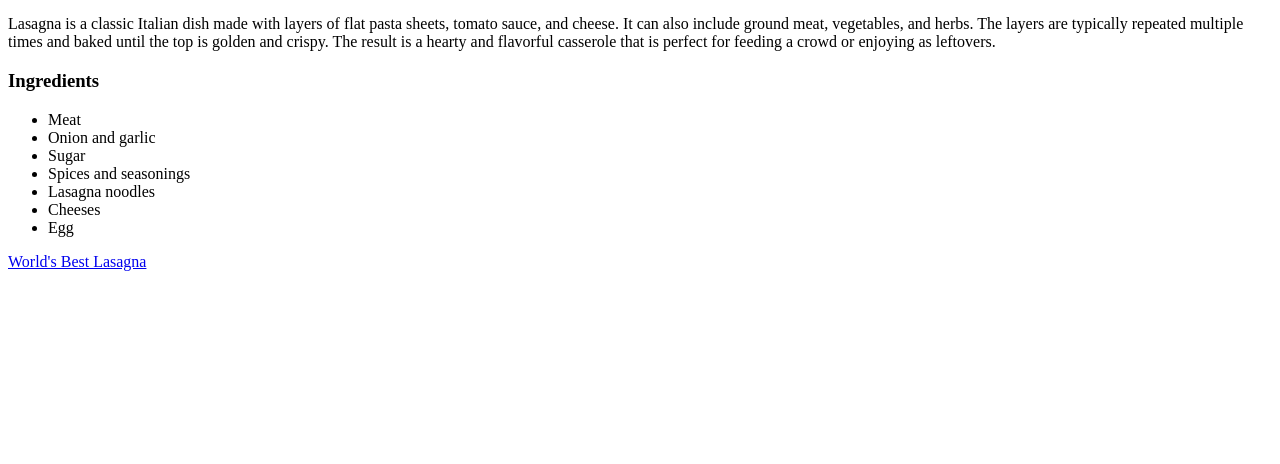
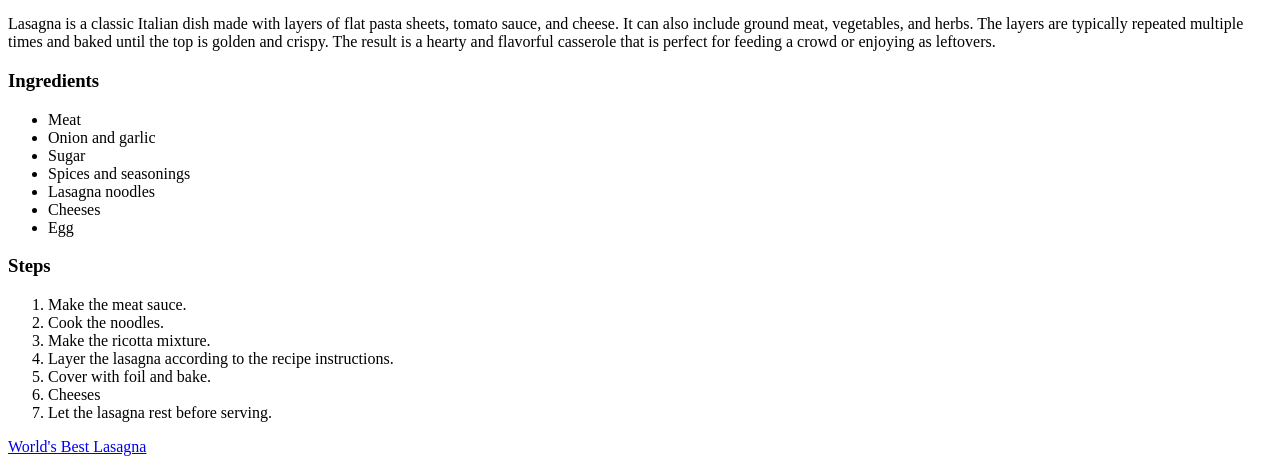
Before and after one commit to mzhengg/odin-recipes, a plain HTML site: page recipes/lasagna.html in a window 1280 px wide. Shown: the part 428-892 px from the top of the page. Before the commit the page ends 800 px from the top, so only its background shows below. Drawn offline with Linux system fonts and the light colour scheme.

Commit message:
adding steps

```diff
--- a/recipes/lasagna.html
+++ b/recipes/lasagna.html
@@ -15,4 +15,14 @@
     <li>Cheeses</li>
     <li>Egg</li>
 </ul>
+<h3>Steps</h3>
+<ol>
+    <li>Make the meat sauce.</li>
+    <li>Cook the noodles.</li>
+    <li>Make the ricotta mixture.</li>
+    <li>Layer the lasagna according to the recipe instructions.</li>
+    <li>Cover with foil and bake.</li>
+    <li>Cheeses</li>
+    <li>Let the lasagna rest before serving.</li>
+</ol>
 <a href="https://www.allrecipes.com/recipe/23600/worlds-best-lasagna/">World's Best Lasagna</a>
```
